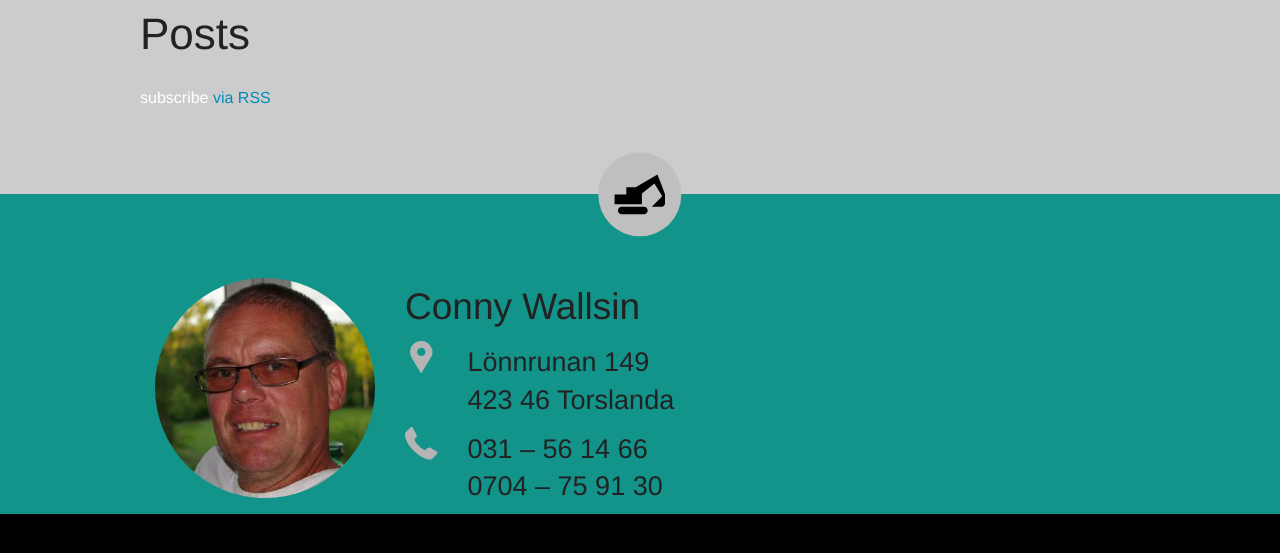
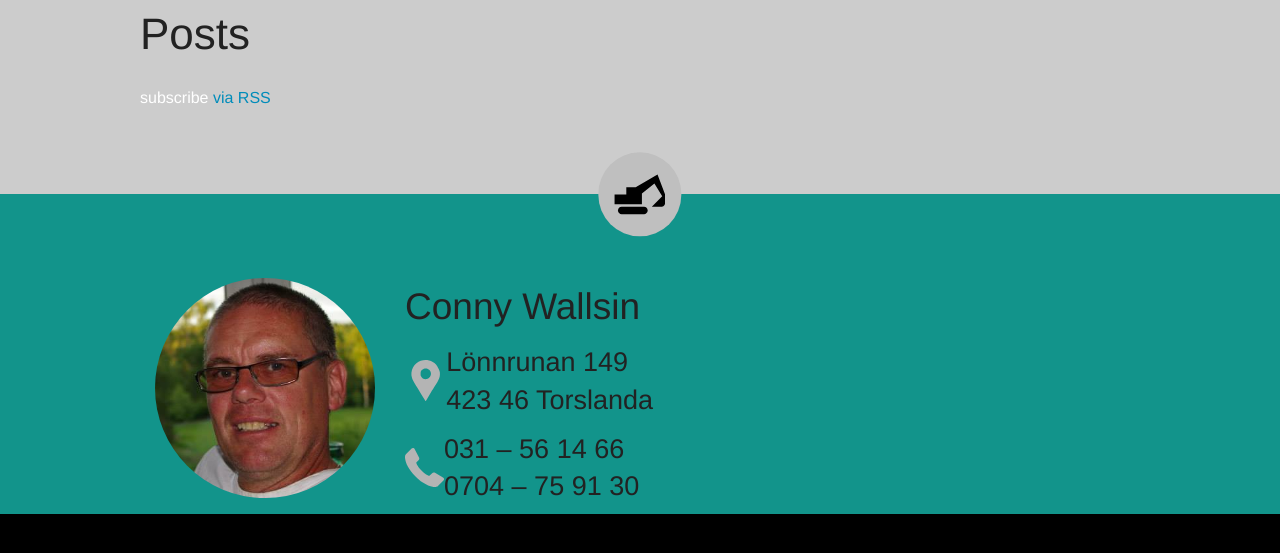
Before and after one commit to CalvinMcGee/wallsin.se, a Jekyll site: the page built from index.html, in a window 1280 px wide. Shown: the top 553 px of the page. Built offline with Jekyll 4.4.1, drawn with Linux system fonts in a browser that asks for light colours.

Commit message:
Justerar ikonerna verticalt

```diff
--- a/_includes/footer.html
+++ b/_includes/footer.html
@@ -10,8 +10,8 @@
     </div>
     <div class="column xsmall-12 small-6 medium-8 large-9">
       <h2>Conny Wallsin</h2>
-      <div class="row">
-        <div class="column xsmall-2 small-3 medium-2 large-1">
+      <div class="icon-container">
+        <div class="icon xsmall-2">
           <?xml version="1.0" encoding="iso-8859-1"?>
           <!-- Generator: Adobe Illustrator 16.0.0, SVG Export Plug-In . SVG Version: 6.00 Build 0)  -->
           <!DOCTYPE svg PUBLIC "-//W3C//DTD SVG 1.1//EN" "http://www.w3.org/Graphics/SVG/1.1/DTD/svg11.dtd">
@@ -28,12 +28,10 @@
           </g>
           </svg>
         </div>
-        <div class="column xsmall-10 small-9 medium-10 large-11">
-          <h3>Lönnrunan 149<br />423 46 Torslanda</h3>
-        </div>
+        <h3>Lönnrunan 149<br />423 46 Torslanda</h3>
       </div>
-      <div class="row">
-        <div class="column xsmall-2 small-3 medium-2 large-1">
+      <div class="icon-container">
+        <div class="icon xsmall-2">
           <?xml version="1.0" encoding="iso-8859-1"?>
           <!-- Generator: Adobe Illustrator 18.1.1, SVG Export Plug-In . SVG Version: 6.00 Build 0)  -->
           <svg version="1.1" xmlns="http://www.w3.org/2000/svg" xmlns:xlink="http://www.w3.org/1999/xlink" x="0px" y="0px"
@@ -59,9 +57,7 @@
           </svg>
 
         </div>
-        <div class="column xsmall-10 small-9 medium-10 large-11">
-          <h3>031 – 56 14 66<br />0704 – 75 91 30</h3>
-        </div>
+        <h3>031 – 56 14 66<br />0704 – 75 91 30</h3>
       </div>
     </div>
   </div>
--- a/_sass/_footer.scss
+++ b/_sass/_footer.scss
@@ -16,6 +16,13 @@ footer {
 .headshot {
   border-radius: 50%;
 }
+.icon {
+  display: table-cell;
+  vertical-align: middle;
+}
+.icon-container {
+  display: table;
+}
 #icon-phone{
   fill: #B4B4B4;
   line-height: 5;
```
